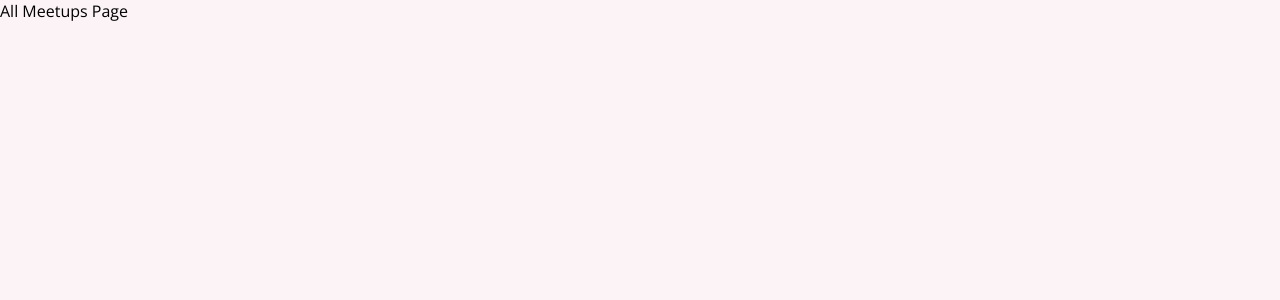
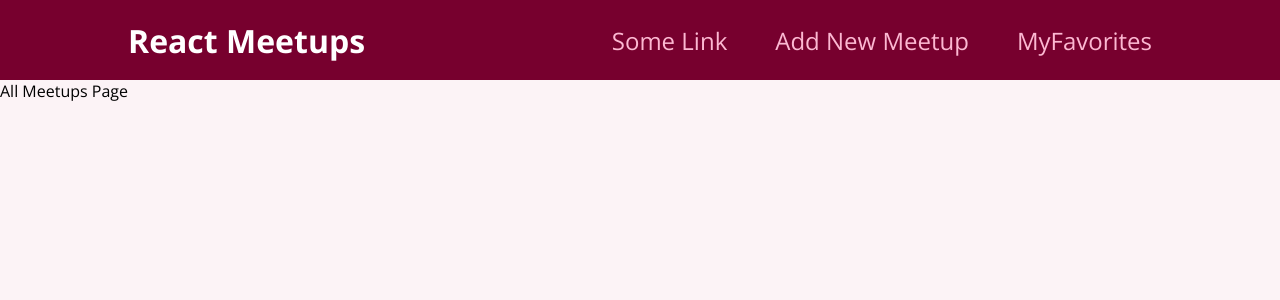
Before and after one commit to chay-chay/react-course-code, a React (Create React App) app: page / in a window 1280 px wide. Shown: the top 300 px of the page. Built offline with nearby package versions, Linux system fonts and the light colour scheme.

Commit message:
added custom CSS of MainNavigation page

```diff
--- a/src/App.js
+++ b/src/App.js
@@ -1,11 +1,13 @@
-import { Route, Switch } from "react-router-dom";
-import AllMeetupsPage from "./pages/AllMeetups";
-import NewMeetupPage from "./pages/NewMeetup";
-import FavoritesPage from "./pages/Favorites";
+import { Route, Switch } from 'react-router-dom';
+import AllMeetupsPage from './pages/AllMeetups';
+import NewMeetupPage from './pages/NewMeetup';
+import FavoritesPage from './pages/Favorites';
+import MainNavigation from './components/layout/MainNavigation'
 
 function App() {
   return (
     <div>
+    <MainNavigation />
       <Switch>
         <Route path="/" exact>
           <AllMeetupsPage />
--- a/src/components/layout/MainNavigation.js
+++ b/src/components/layout/MainNavigation.js
@@ -1,13 +1,20 @@
 import { Link } from 'react-router-dom';
+import NavigationStyles from './MainNavigation.module.css'
 
 function MainNavigation() {
   return (
-    <header>
-      <div>React Meetups</div>
+    <header className={NavigationStyles.header}>
+      <div className={NavigationStyles.logo}>React Meetups</div>
       <nav>
         <ul>
           <li>
-          <Link>Some Link</Link>
+          <Link to='/'>Some Link</Link>
+          </li>
+          <li>
+          <Link to='/new-meetup'>Add New Meetup</Link>
+          </li>
+          <li>
+          <Link to='/favorites'>MyFavorites</Link>
           </li>
         </ul>
       </nav>
--- /dev/null
+++ b/src/components/layout/MainNavigation.module.css
@@ -0,0 +1,47 @@
+.header {
+    width: 100%;
+    height: 5rem;
+    display: flex;
+    align-items: center;
+    justify-content: space-between;
+    background-color: #77002e;
+    padding: 0 10%;
+  }
+
+  .logo {
+    font-size: 2rem;
+    color: white;
+    font-weight: bold;
+  }
+
+  .header ul {
+    list-style: none;
+    margin: 0;
+    padding: 0;
+    display: flex;
+    align-items: baseline;
+  }
+
+  .header li {
+    margin-left: 3rem;
+  }
+
+  .header a {
+    text-decoration: none;
+    font-size: 1.5rem;
+    color: #fcb8d2;
+  }
+
+  .header a:hover,
+  .header a:active,
+  .header a.active {
+    color: white;
+  }
+
+  .badge {
+    background-color: #cc2062;
+    color: white;
+    border-radius: 12px;
+    padding: 0 1rem;
+    margin-left: 0.5rem;
+  }
```
